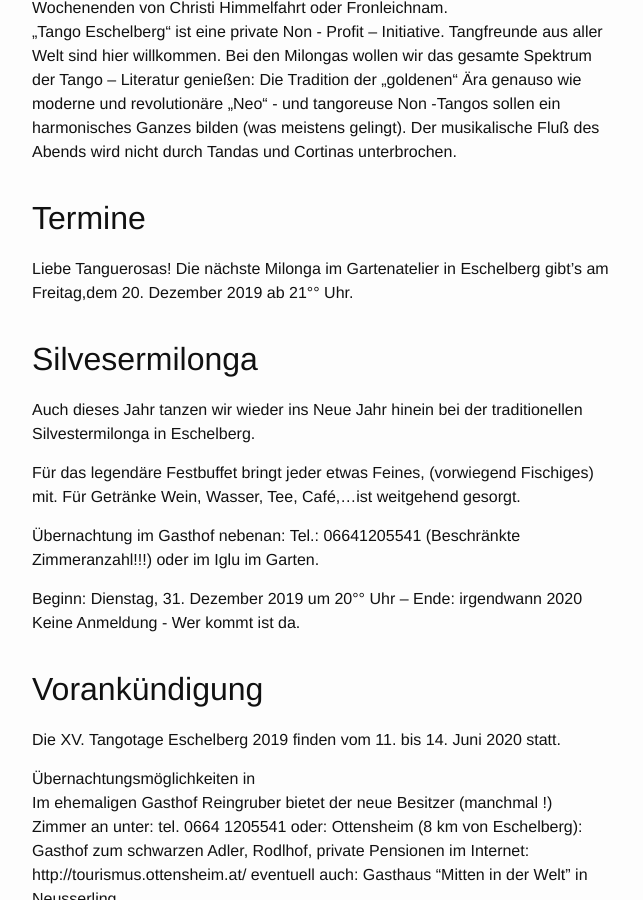
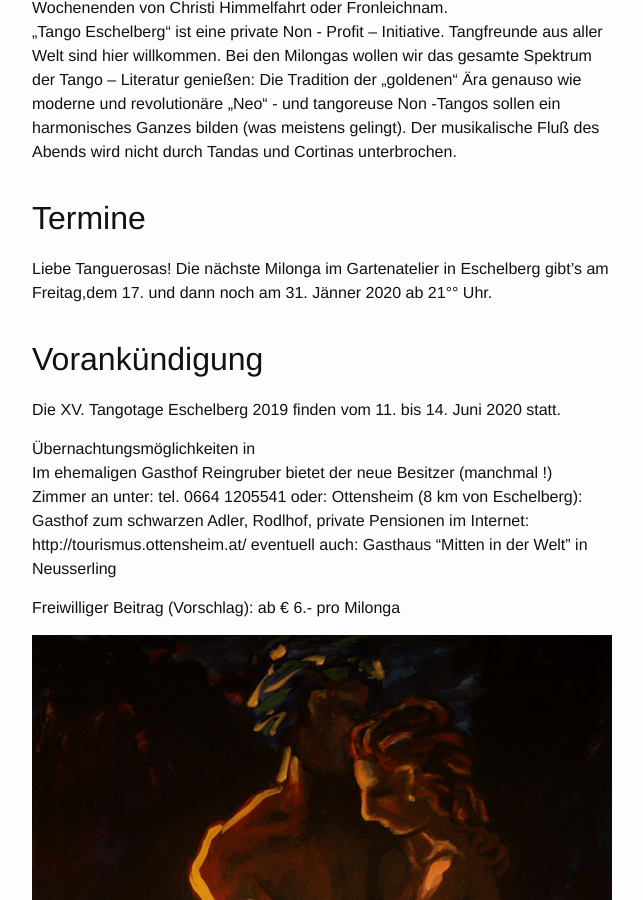
Before and after one commit to eschelberg/eschelberg.github.io, a Jekyll site: the page built from tango/index.md, in a window 1280 px wide and 900 px high, scrolled down 614 px. Shown: the whole window, without its empty margins (158-801 px from the left). Built offline with Jekyll 4.4.1, drawn with Linux system fonts in a browser that asks for light colours.

Commit message:
Update index.md

```diff
--- a/tango/index.md
+++ b/tango/index.md
@@ -12,17 +12,8 @@ Der musikalische Fluß des Abends wird nicht durch Tandas und Cortinas unterbroc
 ## Termine
 
 Liebe Tanguerosas!
-Die nächste Milonga im Gartenatelier in Eschelberg gibt’s am Freitag,dem 20. Dezember 2019 ab 21°° Uhr.
+Die nächste Milonga im Gartenatelier in Eschelberg gibt’s am Freitag,dem 17. und dann noch am 31. Jänner 2020 ab 21°° Uhr.
 
-## Silvesermilonga
-Auch dieses Jahr tanzen wir wieder ins Neue Jahr hinein bei der traditionellen Silvestermilonga in Eschelberg.
-
-Für das legendäre Festbuffet bringt jeder etwas Feines, (vorwiegend Fischiges) mit. Für Getränke Wein, Wasser, Tee, Café,…ist weitgehend gesorgt.
-
-Übernachtung im Gasthof nebenan: Tel.: 06641205541 (Beschränkte Zimmeranzahl!!!) oder im Iglu im Garten.
-
-Beginn: Dienstag, 31. Dezember 2019 um 20°° Uhr – Ende: irgendwann 2020
-Keine Anmeldung - Wer kommt ist da.
 
 ## Vorankündigung
 Die XV. Tangotage Eschelberg 2019 finden vom 11. bis 14. Juni 2020 statt.
```
